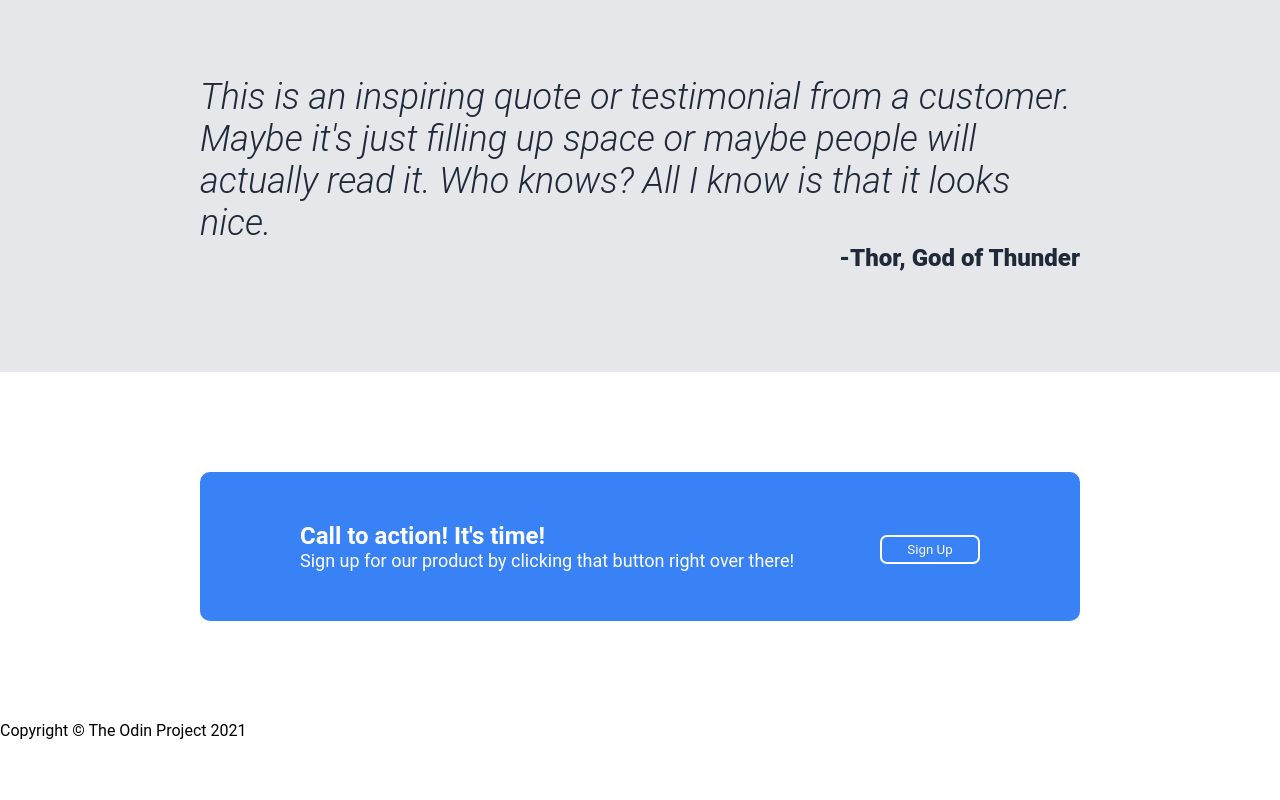
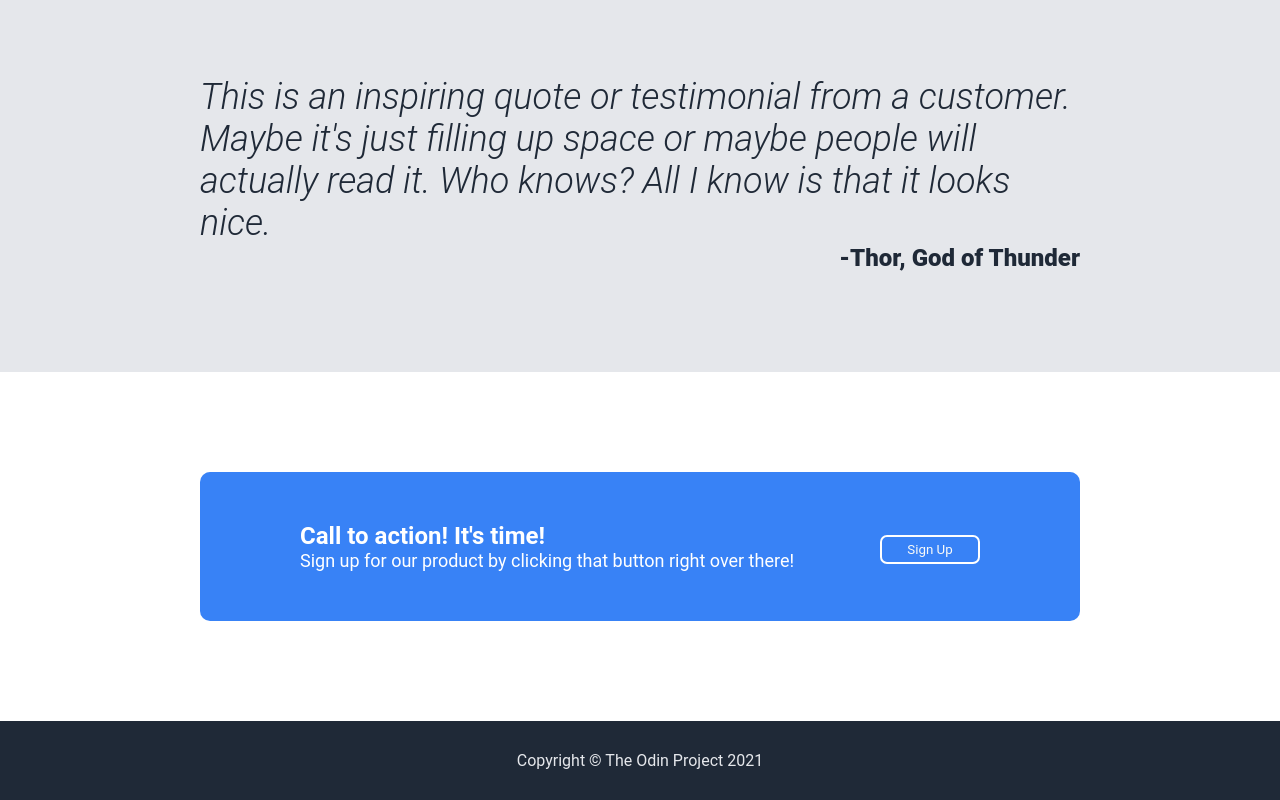
Before and after one commit to rjames187/Landing-Page, a plain HTML site: page index.html in a window 1280 px wide. Shown: the part 1052-1852 px from the top of the page. Before the commit the page ends 1792 px from the top, so only its background shows below. Drawn offline with Linux system fonts and the light colour scheme.

Commit message:
style footer

```diff
--- a/styles.css
+++ b/styles.css
@@ -182,3 +182,12 @@ button {
     margin-bottom: 7px;
     width: 100px;
 }
+
+footer {
+    background-color:#1F2937;
+    color: #E5E7EB;
+    display: flex;
+    justify-content: center;;
+    align-items: center;
+    padding: 30px 0px;
+}
```
